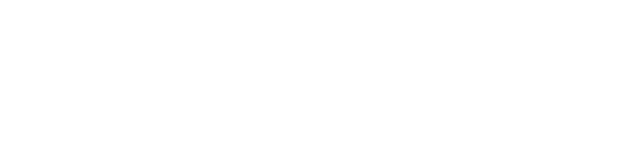
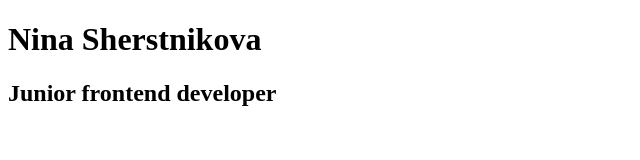
Before and after one commit to NinaSher/rsschool-cv, a plain HTML site: page index.html in a window 1280 px wide. Shown: the whole page, without its empty margins (0-640 px from the left). Drawn offline with Linux system fonts and the light colour scheme.

Commit message:
refactor: formattimg html file

```diff
--- a/index.html
+++ b/index.html
@@ -7,6 +7,7 @@
 	<title>CV</title>
 </head>
 <body>
-
+	<h1>Nina Sherstnikova</h1>
+	<h2>Junior frontend developer</h2>
 </body>
 </html>
```
